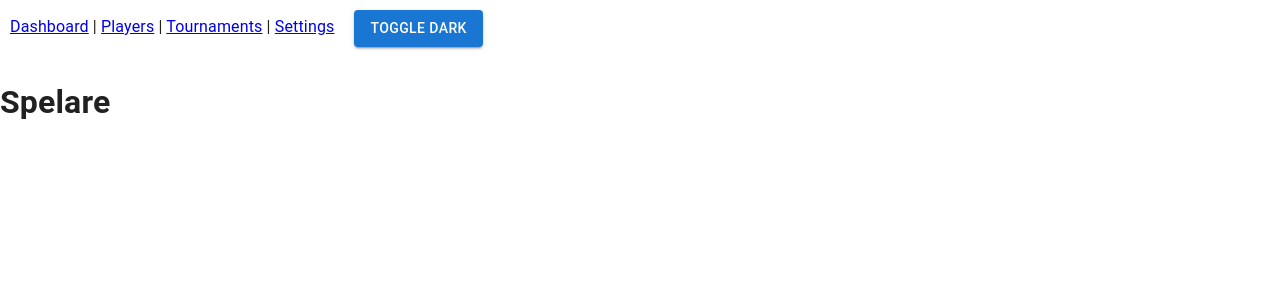
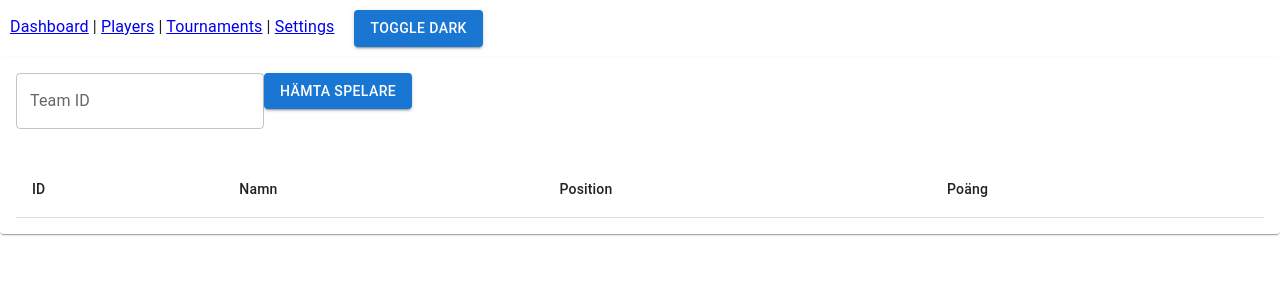
Before and after one commit to mirzamuhic7/stockholmbasket-portal, a React (Vite) app: page /players in a window 1280 px wide. Shown: the top 300 px of the page. Built offline with nearby package versions, Linux system fonts and the light colour scheme.

Commit message:
added more functions

```diff
--- a/src/pages/Players.tsx
+++ b/src/pages/Players.tsx
@@ -1,3 +1,81 @@
+import React, { useEffect, useState } from "react";
+import axios from "axios";
+import {
+  Table,
+  TableBody,
+  TableCell,
+  TableContainer,
+  TableHead,
+  TableRow,
+  Paper,
+  CircularProgress,
+  TextField,
+  Button,
+} from "@mui/material";
+
+type Player = {
+  id: number;
+  name: string;
+  position: string;
+  points: number;
+};
+
 export default function Players() {
-  return <h1>Spelare</h1>;
+  const [data, setData] = useState<Player[]>([]);
+  const [loading, setLoading] = useState(false);
+  const [teamId, setTeamId] = useState("");
+
+  const fetchPlayers = async () => {
+    if (!teamId) return;
+    setLoading(true);
+    try {
+      const res = await axios.get(`/api/players?teamId=${teamId}`);
+      setData(res.data);
+    } catch (err) {
+      console.error("Fel vid hämtning av spelare:", err);
+    } finally {
+      setLoading(false);
+    }
+  };
+
+  return (
+    <Paper sx={{ padding: 2 }}>
+      <TextField
+        label="Team ID"
+        value={teamId}
+        onChange={(e) => setTeamId(e.target.value)}
+        sx={{ marginBottom: 2 }}
+      />
+      <Button variant="contained" onClick={fetchPlayers}>
+        Hämta Spelare
+      </Button>
+
+      {loading ? (
+        <CircularProgress sx={{ display: "block", margin: "20px auto" }} />
+      ) : (
+        <TableContainer sx={{ marginTop: 2 }}>
+          <Table>
+            <TableHead>
+              <TableRow>
+                <TableCell>ID</TableCell>
+                <TableCell>Namn</TableCell>
+                <TableCell>Position</TableCell>
+                <TableCell>Poäng</TableCell>
+              </TableRow>
+            </TableHead>
+            <TableBody>
+              {data.map((player) => (
+                <TableRow key={player.id}>
+                  <TableCell>{player.id}</TableCell>
+                  <TableCell>{player.name}</TableCell>
+                  <TableCell>{player.position}</TableCell>
+                  <TableCell>{player.points}</TableCell>
+                </TableRow>
+              ))}
+            </TableBody>
+          </Table>
+        </TableContainer>
+      )}
+    </Paper>
+  );
 }
--- a/src/pages/Settings.tsx
+++ b/src/pages/Settings.tsx
@@ -1,3 +1,23 @@
+import React from "react";
+import { Paper, Typography, Switch, FormControlLabel } from "@mui/material";
+
 export default function Settings() {
-  return <h1>Inställningar</h1>;
+  const [notifications, setNotifications] = React.useState(true);
+
+  return (
+    <Paper sx={{ padding: 2 }}>
+      <Typography variant="h5" gutterBottom>
+        Inställningar
+      </Typography>
+      <FormControlLabel
+        control={
+          <Switch
+            checked={notifications}
+            onChange={() => setNotifications(!notifications)}
+          />
+        }
+        label="Tillåt notiser"
+      />
+    </Paper>
+  );
 }
```
Also changed, not shown: src/api/players.ts (added, +14 -0 lines).
